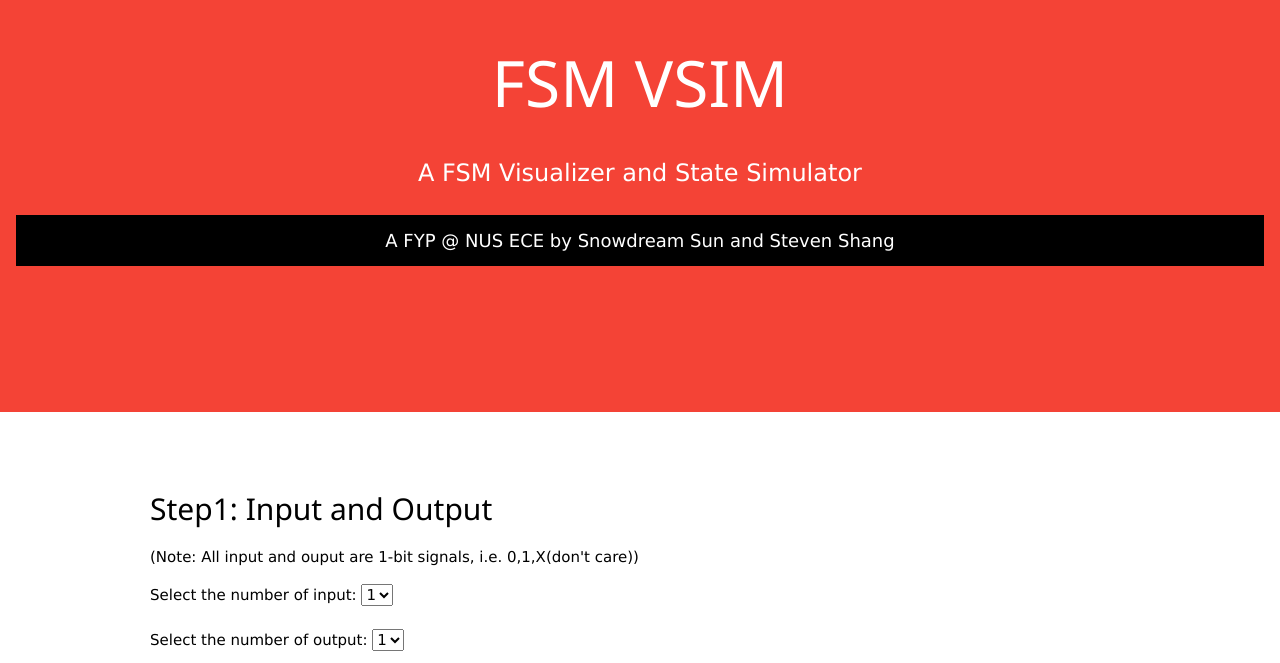
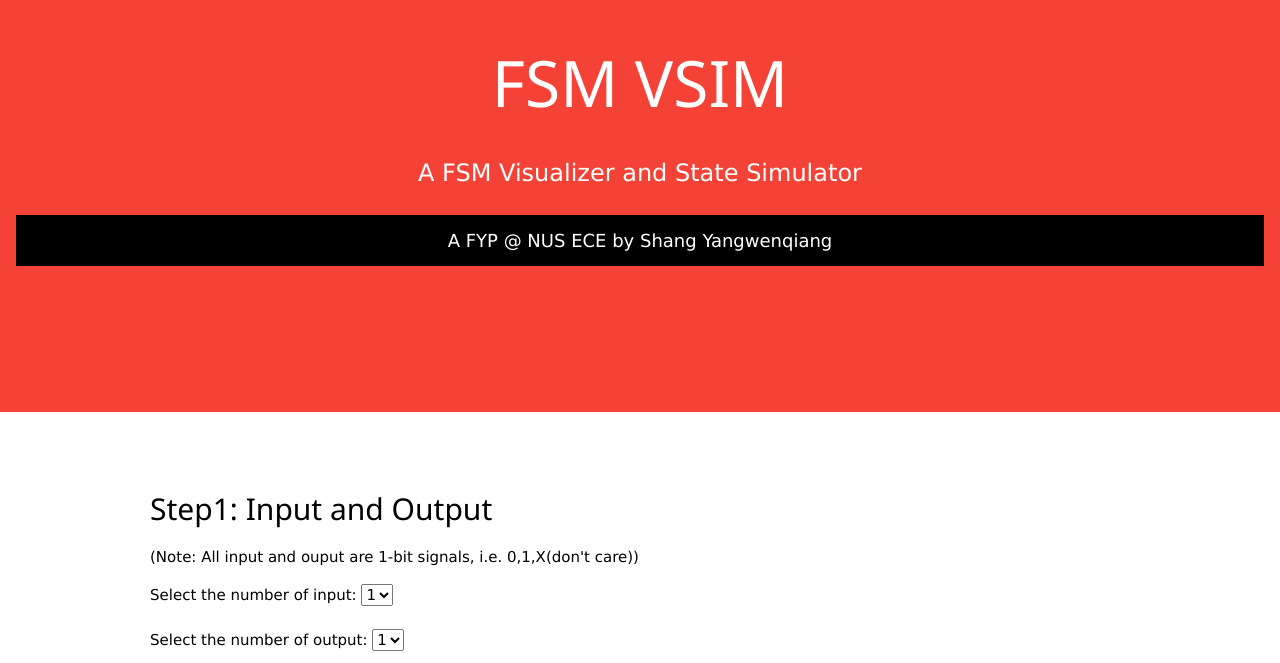
Before and after one commit to lstevenll/lstevenll.github.io, a plain HTML site: page index.html in a window 1280 px wide. Shown: the part 109-772 px from the top of the page. Drawn offline with nearby package versions, Linux system fonts and the light colour scheme.

Commit message:
Update index.html

```diff
--- a/index.html
+++ b/index.html
@@ -10,7 +10,7 @@
   <header class="w3-container w3-red w3-center" style="padding:128px 16px">
     <h1 class="w3-margin w3-jumbo">FSM VSIM</h1>
     <p class="w3-xlarge">A FSM Visualizer and State Simulator </p>
-    <p class="w3-black w3-padding-large w3-large w3-margin-top">A FYP @ NUS ECE by Snowdream Sun and Steven Shang</p>
+    <p class="w3-black w3-padding-large w3-large w3-margin-top">A FYP @ NUS ECE by Shang Yangwenqiang</p>
   </header>
 
   <div id="step1" class="w3-row-padding w3-padding-64 w3-container">
```
